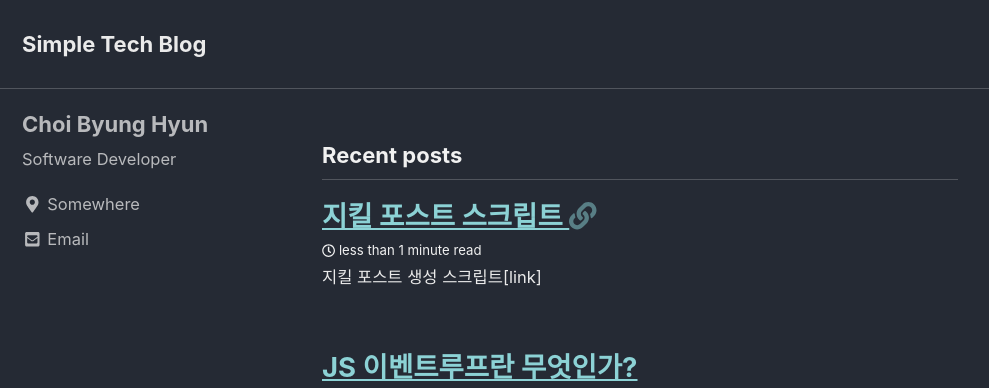
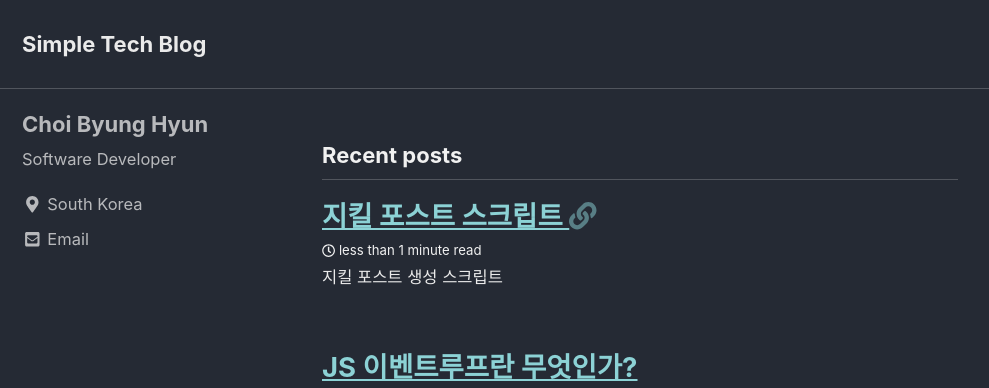
Before and after one commit to feryll/feryll.github.io, a Jekyll site: the page built from index.html, in a window 1280 px wide and 900 px high. Shown: the top 388 px of the window, without its empty margins (0-989 px from the left). Built offline with Jekyll 4.4.1, drawn with Linux system fonts in a browser that asks for light colours; cached includes are drawn as plain includes; nearby versions of some CDN libraries; the list of posts is cut into pages by our own code.

Commit message:
link fix

```diff
--- a/_config.yml
+++ b/_config.yml
@@ -111,7 +111,7 @@ author:
   name             : "Choi Byung Hyun"
   avatar           : # path of avatar image, e.g. "/assets/images/bio-photo.jpg"
   bio              : "Software Developer"
-  location         : "Somewhere"
+  location         : "South Korea"
   email            : joshua.feryll@gmail.com
   links:
     - label: "Email"
--- a/_posts/2019-06-08-jekyll-script.md
+++ b/_posts/2019-06-08-jekyll-script.md
@@ -7,4 +7,4 @@ link: https://gist.github.com/feryll/41a6dd9fc296aacb30c47b2b8eed997e
 ---
 
 
-지킬 포스트 생성 스크립트[link]
+[지킬 포스트 생성 스크립트](#)
```
